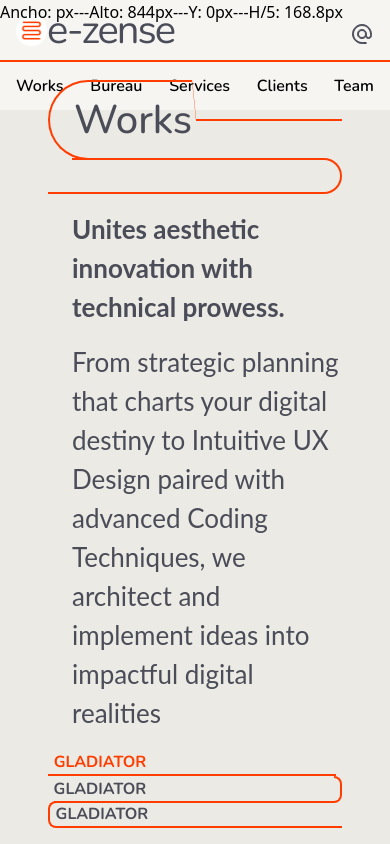
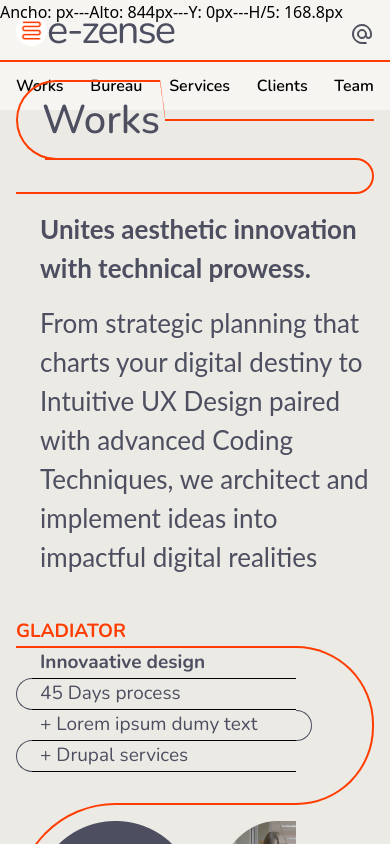
Before and after one commit to jeremias256/ezenseNewSite, a React (Vite) app: page / in a window 390 px wide. Shown: the top 844 px of the page. Built offline with nearby package versions, Linux system fonts and the light colour scheme.

Commit message:
Combos Desktop

```diff
--- a/src/components/comboLG.jsx
+++ b/src/components/comboLG.jsx
@@ -1,64 +1,99 @@
-import React from 'react'
+import React,  { useEffect } from 'react'
 import "../css/comboLG.css";
 
 
 import biselBig from '../assets/LogosCoca.png';
+import biselBigM from '../assets/LogosCocaM.png';
+import biselBigL from '../assets/LogosCodaL.png';
 
 
 const ComboLG = () => {
 
+    // Para ver la resolución de la pantalla
+
+   useEffect(() => {
+   function handleResize() {
+   const screenWidth = window.innerWidth;
+   const screenHeight = window.innerHeight;
+    console.log(`Ancho de pantalla: ${screenWidth}px, Alto de pantalla: ${screenHeight}px`);
+       }
+
+        window.addEventListener('resize', handleResize);
+
+
+        return () => {
+          window.removeEventListener('resize', handleResize);
+        };
+      }, []);
+
 
   return (
     <>
-        <div className='combo_content'>
-            <div className='r1'>
 
-                <div className='r1-c1'>
+        <div className='combo_content3'>
 
-                </div>
-                <div className='r1-c2'>
+            <div className='ca'>
+                <div className='ca-f1'>
+                    <div className='ca-f1-f1'>
                         <span className='text-sm-nunito-700 call-to-action'>GLADIATOR</span>
                     </div>
 
-                <div className='r1-c3'>
+                    <div className='ca-f1-f2'>
+
+                        <div className='ca-f1-f2-c1'>
+                            <div className='ca-f1-f2-c1-relleno1'>
 
                             </div>
+                            <div className='ca-f1-f2-c1-f1'>
 
                             </div>
-
-            <div className='r2'>
-
-                <div className='r2-c1'>
-
-
+                            <div className='ca-f1-f2-c1-relleno2'>
 
                             </div>
-                <div className='r2-c2'>
+                            <div className='ca-f1-f2-c1-f2'>
 
-                    <span className='text-sm-nunito-700 grey-black'>GLADIATOR</span>
+                            </div>
                         </div>
 
-                <div className='r2-c3'>
+                        <div className='ca-f1-f2-c2'>
+                            <div className='ca-f1-f2-c2-f1'>
+                                <p className='text-sm-nunito-700 grey-black'>Innovaative design</p>
+                            </div>
+                            <div className='ca-f1-f2-c2-f1'>
+                                <p className='text-sm-nunito-400 grey-black'>45 Days process</p>
+                            </div>
+                            <div className='ca-f1-f2-c2-f1'>
+                                <p className='text-sm-nunito-400 grey-black'>+ Lorem ipsum dumy text</p>
+                            </div>
+                            <div className='ca-f1-f2-c2-f1'>
+                                <p className='text-sm-nunito-400 grey-black'>+ Drupal services</p>
+                            </div>
 
 
                         </div>
 
                     </div>
 
-            <div className='r3'>
-                <div className='r3-c1'>
-
                 </div>
-                <div className='r3-c2'>
-                <span className='text-sm-nunito-700 grey-black'>GLADIATOR</span>
+                <div className='ca-f2'>
+                    <img src={biselBig}/>
+                    <img src={biselBigM}/>
+                    <img src={biselBigL}/>
+                    <img src={biselBig}/>
+                    <img src={biselBig}/>
                 </div>
-
-                <div className='r3-c3'>
-
+            </div>
+            <div className='cb'>
+                <div className='cb-f1'>
+                    <div className='cb-f1-f1'>
 
                     </div>
                 </div>
             </div>
+
+
+        </div>
+
 
 
     </>
--- a/src/components/works.jsx
+++ b/src/components/works.jsx
@@ -21,7 +21,23 @@ const Works = () => {
             architect and implement ideas into impactful digital realities{" "}
           </span>
         </div>
-        <ComboLG />
+        <div className="combo_fila1">
+          <ComboLG />
+        </div>
+
+        <div className="combo_fila2">
+          <ComboLG />
+          <ComboLG />
+        </div>
+
+        <div className="combo_fila3">
+          <ComboLG />
+          <ComboLG />
+        </div>
+
+
+
+
       </div>
     </>
   );
--- a/src/css/comboLG.css
+++ b/src/css/comboLG.css
@@ -1,103 +1,270 @@
 .combo_content{
     margin-top: 16px;
-    position: relative;
 
-}
-
-.r1{
-    display: flex;
-}
-
-.r1-c1{
-    flex:0.02;
-    border-bottom: 2px solid #ff3d00;
-
-}
-
-.r1-c2{
-    flex: 1;
-    border-bottom: 2px solid #ff3d00;
-}
-
-
-.r1-c3{
-    flex: 0.02;
-}
-
-
-.r2{
-    display: flex;
-
-   margin-top: -0.12%;
-}
-
-.r2-c1{
-    flex:0.02;
-
-}
-
-.r2-c2{
-   flex:1;
-
-    border-bottom: 2px solid #ff3d00;
-}
-
-
-.r2-c3{
-    flex:0.02;
-    border-bottom: 2px solid #ff3d00;
-    border-right: 2px solid #ff3d00;
-    border-top: 2px solid #ff3d00;
-    border-bottom-right-radius: 555px;
-    border-top-right-radius: 555px;
-}
-
-
-.r3{
-    display: flex;
-    margin-top: -1.5px;
 
 }
 
 
-.r3-c1{
-    flex:0.02;
-    border-bottom: 2px solid #ff3d00;
-    border-left: 2px solid #ff3d00;
-    border-top: 2px solid #ff3d00;
-    border-bottom-left-radius: 555px;
-    border-top-left-radius: 555px;
-    /*padding: 16px;*/
-}
+.combo_content3{
 
-.r3-c2{
-    flex:1;
-    border-bottom: 2px solid #ff3d00;
-
-}
-.r3-c3{
-    flex:0.02;
-    border-bottom: 2px solid #ff3d00;
+    margin-top: 24px;
+    display: flex;
 
 }
 
-@media (min-height: 600px) {
-    .r2{
-        /*background-color: red;*/
+.ca{
+    flex:1;
+}
+
+    .ca-f1{
+        height: 186px;
+    }
+
+        .ca-f1-f1{
+            height: 31px;
+            border-bottom: 2px solid #ff3d00;
+            /*background-color: brown;*/
+        }
+
+        .ca-f1-f2{
+            display: flex;
+            height: 155px;
+            padding-bottom: 30px;
+
+        }
+
+            .ca-f1-f2-c1{
+                display: flex;
+                flex-direction: column;
+                height: 124px;
+
+
+            }
+
+
+                .ca-f1-f2-c1-relleno1{
+                    width: 16px;
+                    height: 30px;
+                }
+
+                .ca-f1-f2-c1-relleno2{
+                    width: 16px;
+                    height: 30px;
+                }
+
+                .ca-f1-f2-c1-f1{
+                    border: 1px solid #4D4F61;
+                    border-right: none;
+                    border-top-left-radius: 555px;
+                    border-bottom-left-radius: 555px;
+                    height: 32px;
+                    width: 16px;
+                }
+
+                .ca-f1-f2-c1-f2{
+                    border: 1px solid #4D4F61;
+                    border-right: none;
+                    border-top-left-radius: 555px;
+                    border-bottom-left-radius: 555px;
+                    height: 32px;
+                    width: 16px;
+                }
+
+            .ca-f1-f2-c2{
+                display: flex;
+                flex-direction: column;
+                width: 100%;
+            }
+                .ca-f1-f2-c2-f1{
+                    border-bottom: 1px solid black;
+                    height: 31px;
+                    padding: 8px 0px 10px 8px;
+                    display: flex;
+                    align-items: center;
+
+                }
+
+
+
+    .ca-f2{
+        flex: 1;
+        display: flex;
+        gap:16px;
+        padding: 16px 0px 16px 16px;
+        border: 2px solid #ff3d00;
+        border-right: none;
+        border-top-left-radius: 555px;
+        border-bottom-left-radius: 555px;
+        overflow: hidden;
+    }
+
+
+
+
+.cb{
+width: 78px;
+border-bottom: 2px solid #ff3d00;
+padding-top: 30px;
+}
+
+
+.cb-f1 {
+    border: 2px solid #ff3d00;
+    border-left: none;
+    height: 157px;
+    width: 78px;
+    border-top-right-radius: 555px;
+    border-bottom-right-radius: 555px;
+    display: flex;
+    align-items: center;
+}
+.cb-f1-f1 {
+    border: 1px solid #4D4F61;
+    border-left: none;
+    border-top-right-radius: 555px;
+    border-bottom-right-radius: 555px;
+    height: 32px;
+    width: 16px;
+    margin-bottom: 1px;
+}
+
+
+
+ /* Estilos para tamaños de pantalla extra extra grandes (Extra Extra Large) */
+ @media (max-width: 1210px) {
+
+    .cb {
+        padding-top: 29px;
+    }
+
+    .cb-f1 {
+        height: 158.5px;
+    }
+
+    .cb-f1-f1 {
+        margin-bottom: 0px;
     }
 }
 
-  @media (max-height: 800px) {
-    /* Estilos que se aplicarán si la altura de la pantalla es como máximo 800px */
-    .r2{
-       /* background-color: green;*/
+@media (max-width: 855px) {
+
+    .cb-f1-f1 {
+
+        height: 31px;
+
     }
 }
 
-  @media (min-height: 600px) and (max-height: 800px) {
-    /* Estilos que se aplicarán si la altura de la pantalla está entre 600px y 800px */
-    .r2{
-       /* background-color: yellow;*/
+
+@media (max-width: 774px) {
+
+
+    .cb-f1-f1 {
+        height: 32px;
+        margin-bottom: 2px;
+    }
+
+    .cb-f1 {
+        height: 158.5px;
+    }
+
+    .cb {
+        padding-top: 29.5px;
+    }
+    .ca-f1-f2-c1-relleno2 {
+        height: 31px;
+    }
+
+    .ca-f1-f2-c1-relleno1 {
+        height: 31px;
     }
 
 }
+
+
+@media (max-width: 680px) {
+
+
+
+ .cb-f1-f1 {
+     height: 32px;
+     margin-bottom: 1px;
+ }
+
+ .cb-f1 {
+    height: 157px;
+}
+ .cb {
+    padding-top: 30px;
+}
+ .ca-f1-f2-c1-relleno2 {
+     height: 30px;
+ }
+
+ .ca-f1-f2-c1-relleno1 {
+     height: 30px;
+ }
+
+ .ca-f1-f2-c1-f1 {
+    height: 32px;
+}
+
+.ca-f1-f2-c1-f2 {
+    height: 32px;
+}
+}
+
+
+@media (max-width: 501px) {
+
+
+    .cb-f1-f1 {
+        height: 32px;
+    }
+
+    .cb {
+        padding-top: 29px;
+    }
+
+    .cb-f1 {
+        height: 159px;
+    }
+
+}
+
+@media (max-width: 500px) {
+
+
+
+   .cb-f1-f1 {
+       height: 31px;
+   }
+
+   .cb {
+       padding-top: 29px;
+   }
+
+   .cb-f1 {
+       height: 159px;
+   }
+
+}
+
+
+@media (max-width: 390px) {
+
+
+
+    .cb-f1-f1 {
+        height: 31px;
+    }
+
+    .cb {
+        padding-top: 29px;
+    }
+
+    .cb-f1 {
+        height: 159px;
+    }
+
+ }
--- a/src/css/works.css
+++ b/src/css/works.css
@@ -10,3 +10,48 @@
     flex-direction: column;
     gap: 16px;
 }
+
+.combo_fila1{
+    margin-top: 16px;
+    display: grid;
+    grid-template-columns: 1fr;
+}
+
+.combo_fila2{
+    margin-top: 16px;
+    display: grid;
+    grid-template-columns: 2fr 1fr;
+    gap:60px;
+}
+
+.combo_fila3{
+    margin-top: 16px;
+    display: grid;
+    grid-template-columns: 1fr 1fr;
+    gap:60px;
+}
+
+
+@media (max-width: 391px) {
+.works_content {
+
+
+    padding: 0px 16px;
+}
+
+
+.combo_fila2{
+
+    grid-template-columns: 1fr;
+
+}
+
+.combo_fila3{
+
+    grid-template-columns: 1fr;
+
+}
+
+
+
+}
--- a/src/index.css
+++ b/src/index.css
@@ -20,54 +20,76 @@
   .opciones {
     @apply font-nunito text-[16px] font-semibold not-italic leading-normal;
   }
+
+
   /* 40px Nunito 400 */
   .text-lg-nunito-400 {
     @apply font-nunito text-[40px] font-medium;
   }
+
+   /* 40px Nunito 700 */
+   .text-lg-nunito-700 {
+    @apply font-nunito text-[40px] font-bold;
+  }
+
+   /* 26px Nunito 400 */
+   .text-md-nunito-400 {
+    @apply font-nunito text-[26px] font-bold;
+  }
+
+   /* 26px Nunito 700 */
+   .text-md-nunito-700 {
+    @apply font-nunito text-[26px] font-bold;
+  }
+
+  /* 19px Nunito 400 */
+  .text-sm-nunito-400 {
+    @apply font-nunito text-[19px] font-normal;
+  }
+
+  /* 19px Nunito 700 */
+  .text-sm-nunito-700 {
+    @apply font-nunito text-[19px] font-bold;
+  }
+
+
+
+
+
+
+
+
   /* 40px Lato 700 */
   .text-lg-lato-700 {
     @apply font-lato text-[40px] font-bold;
   }
-  /* 40px Nunito 700 */
-  .text-lg-nunito-700 {
-    @apply font-nunito text-[40px] font-bold;
-  }
+
   /* 40px Lato 400 */
   .text-lg-lato-400 {
     @apply font-lato text-[40px] font-normal;
   }
-  /* 26px Nunito 400 */
-  .text-md-nunito-400 {
-    @apply font-nunito text-[26px] font-bold;
-  }
+
   /* 26px Lato 700 */
   .text-md-lato-700 {
     @apply font-lato text-[26px] font-bold not-italic;
   }
-  /* 26px Nunito 700 */
-  .text-md-nunito-700 {
-    @apply font-nunito text-[26px] font-bold;
-  }
+
   /* 26px Lato 400 */
   .text-md-lato-400 {
     @apply font-lato text-[26px] font-normal;
   }
-  /* 16px Nunito 400 */
-  .text-sm-nunito-400 {
-    @apply font-nunito text-[16px] font-normal;
-  }
+
   /* 16px Lato 700 */
   .text-sm-lato-700 {
     @apply font-lato text-[16px] font-bold;
   }
-  /* 16px Nunito 700 */
-  .text-sm-nunito-700 {
-    @apply font-nunito text-[16px] font-bold;
-  }
+
   /* 16px Lato 400 */
   .text-sm-lato-400 {
     @apply font-lato text-[16px] font-normal;
   }
+
+
 }
 video {
   width: 100%;
--- a/tailwind.config.js
+++ b/tailwind.config.js
@@ -4,7 +4,7 @@ export default {
   theme: {
     extend: {
       colors: {
-        greyBlack: "#4A4C58",
+        greyBlack: "#4D4F61",
         white: "#fff",
         callToAction: "#ff3d00",
         background: "#ECEAE5",
```
Also changed, not shown: src/assets/LogosCocaM.png (added), src/assets/LogosCodaL.png (added). Lines whose indentation alone changed are shown as unchanged.
